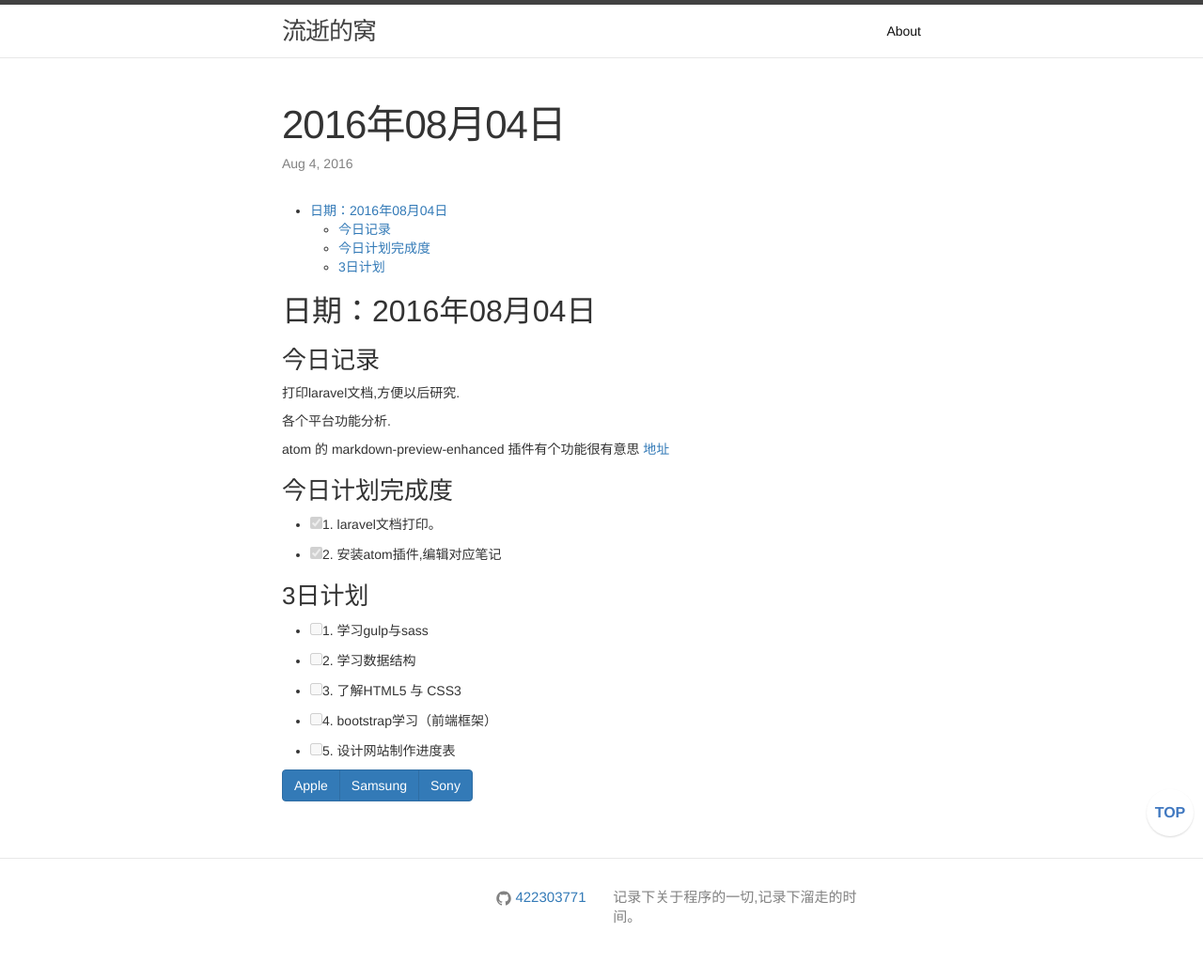
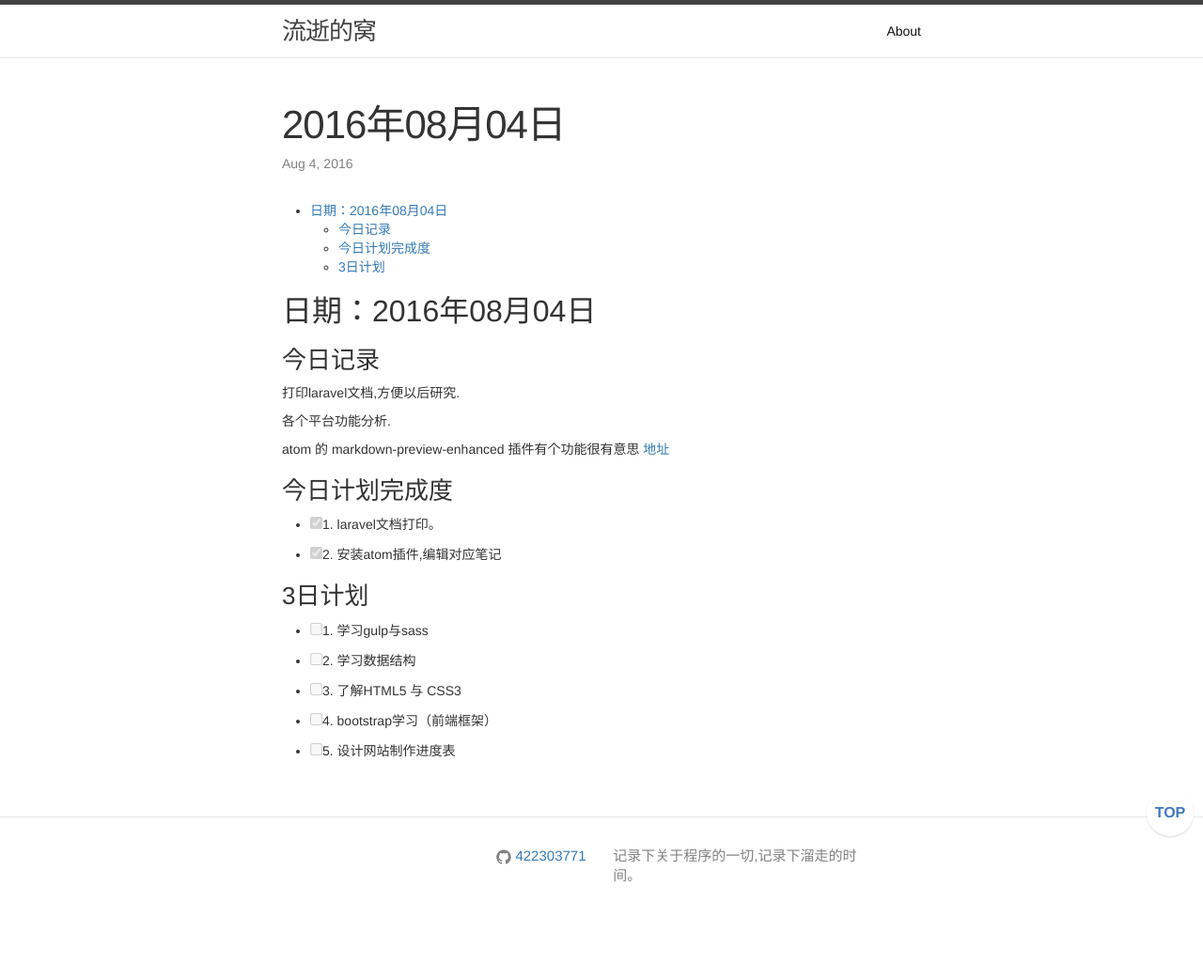
Before and after one commit to 422303771/blog, a Jekyll site: the page built from _posts/blog/2016-08-04-blog.md, in a window 1280 px wide. Shown: the whole page at 94% size. Built offline with Jekyll 4.4.1, drawn with Linux system fonts in a browser that asks for light colours; comment, search, counter and statistics services are not loaded; after the commit the page ends 998 px from its top, so only the background shows below that.

Commit message:
fix 08-04

```diff
--- a/_posts/blog/2016-08-04-blog.md
+++ b/_posts/blog/2016-08-04-blog.md
@@ -37,8 +37,3 @@ atom 的 markdown-preview-enhanced 插件有个功能很有意思 [地址](https
 - [ ] 4\. bootstrap学习（前端框架）
 
 - [ ] 5\. 设计网站制作进度表
-<div class="btn-group">
-  <button type="button" class="btn btn-primary">Apple</button>
-  <button type="button" class="btn btn-primary">Samsung</button>
-  <button type="button" class="btn btn-primary">Sony</button>
-</div>
```
